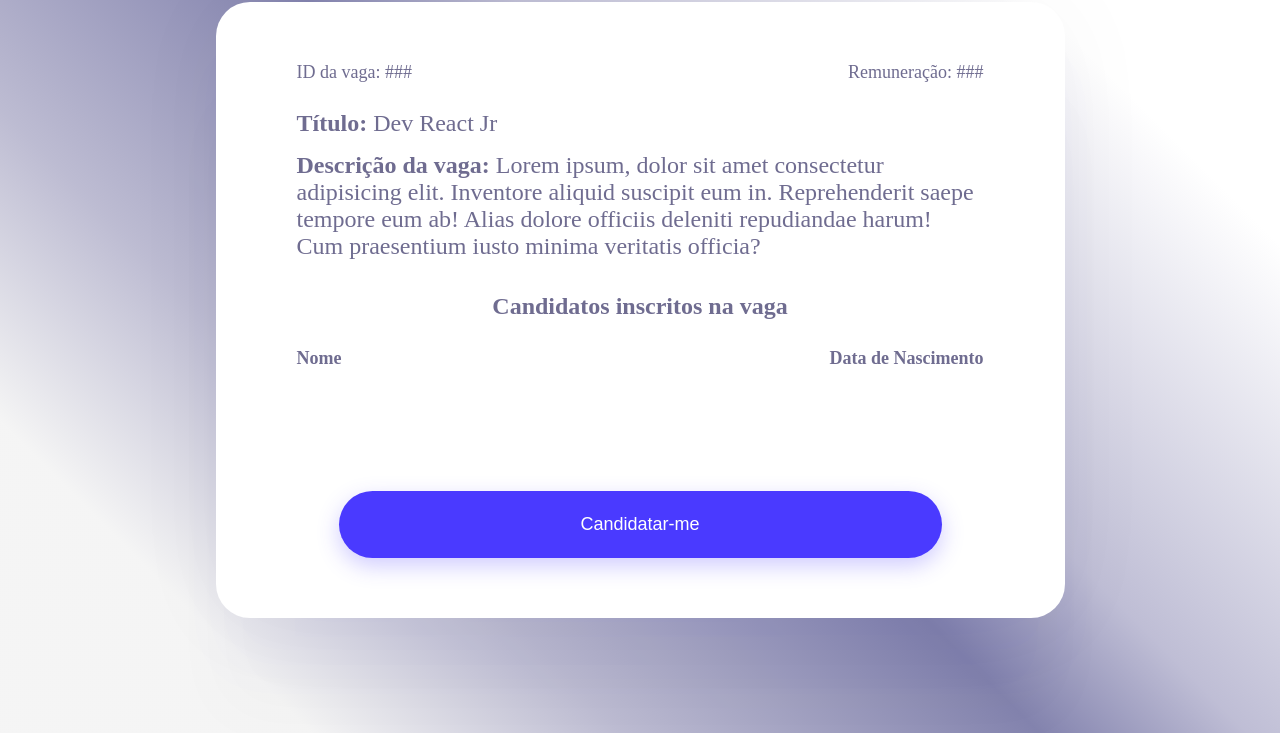
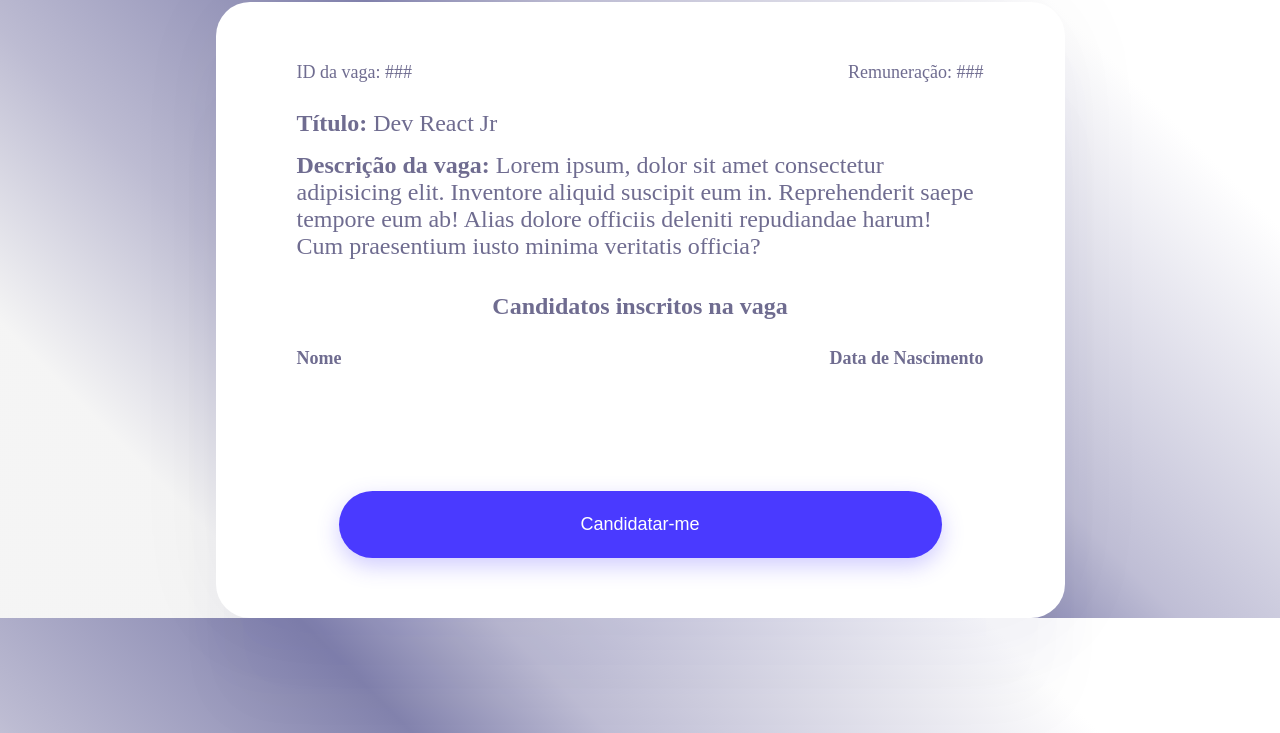
Before and after one commit to kevinaryeldev/vemser-trabalho-final-javascript, a website: page pages/nao-cadastrado/index.html in a window 1280 px wide. Shown: the part 67-800 px from the top of the page. Drawn offline with nearby package versions, Linux system fonts and the light colour scheme; no server answers.

Commit message:
reajustando

```diff
--- a/css/cadastro.css
+++ b/css/cadastro.css
@@ -16,7 +16,6 @@ body{
     hsl(0deg 0% 100%) 100%
     );
     height: 100vh;
-    background-repeat: no-repeat;
 }
 
 
--- a/css/nao-cadastrado.css
+++ b/css/nao-cadastrado.css
@@ -19,9 +19,7 @@ body{
     hsl(0deg 0% 100%) 85%,
     hsl(0deg 0% 100%) 100%
     );
-    height: 100vh;
     color: #6F6C90;
-    background-repeat: no-repeat;
 }
 
 .header-nao-cadastrado{
--- a/css/vaga-recrutador.css
+++ b/css/vaga-recrutador.css
@@ -21,8 +21,6 @@ body{
     hsl(0deg 0% 100%) 85%,
     hsl(0deg 0% 100%) 100%
     );
-    height: 100vh;
-    background-repeat: no-repeat;
 }
 
 .header-vaga-recrutador{
```
Also changed, not shown: db.json (+8 -0 lines).
